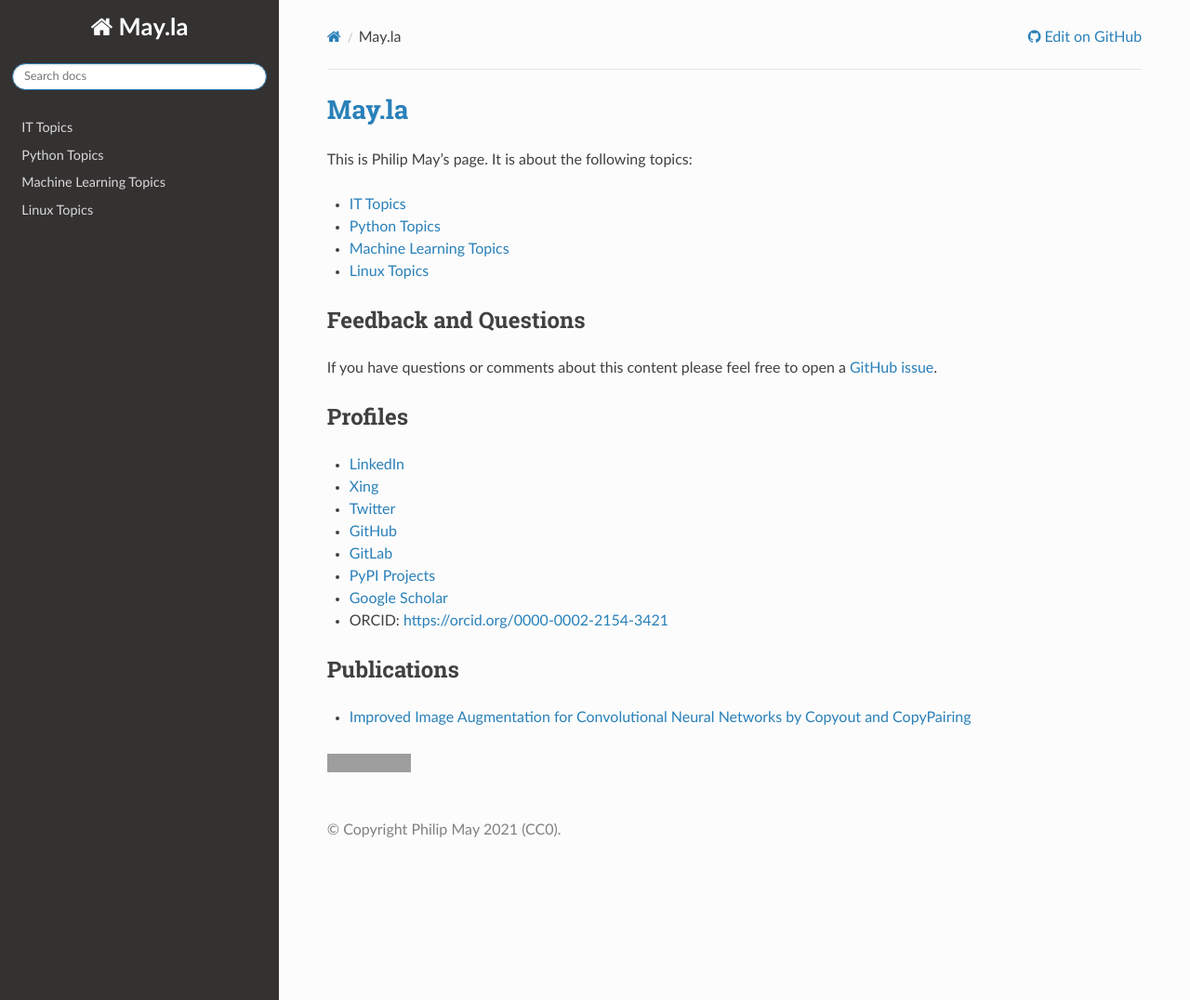
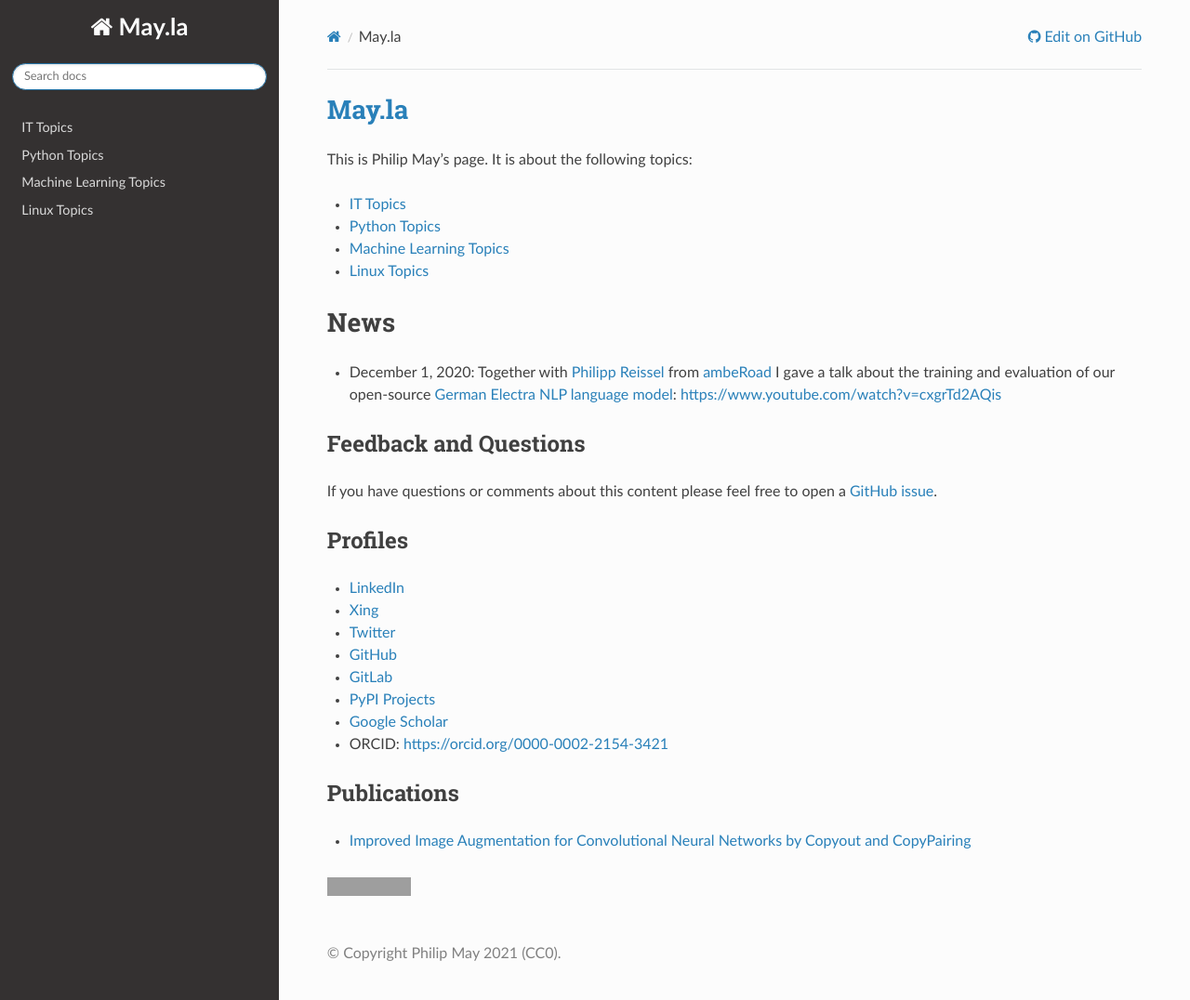
Before and after one commit to PhilipMay/May.la, a Sphinx documentation site: the page built from source/index.md, in a window 1280 px wide and 1076 px high. Shown: the whole window at 93% size. Built offline with Sphinx 7.4.7 and the Read the Docs theme 2.0.0, drawn with Linux system fonts in a browser that asks for light colours; grey boxes are pictures that could not be loaded.

Commit message:
Update index.md

````diff
--- a/source/index.md
+++ b/source/index.md
@@ -11,6 +11,9 @@
 ml
 linux
 ```
+
+# News
+- December 1, 2020: Together with [Philipp Reissel ](https://twitter.com/phil_ipp_) from [ambeRoad](https://amberoad.de/) I gave a talk about the training and evaluation of our open-source [German Electra NLP language model](https://huggingface.co/german-nlp-group/electra-base-german-uncased): https://www.youtube.com/watch?v=cxgrTd2AQis
 
 ## Feedback and Questions
 If you have questions or comments about this content please feel free to
````
